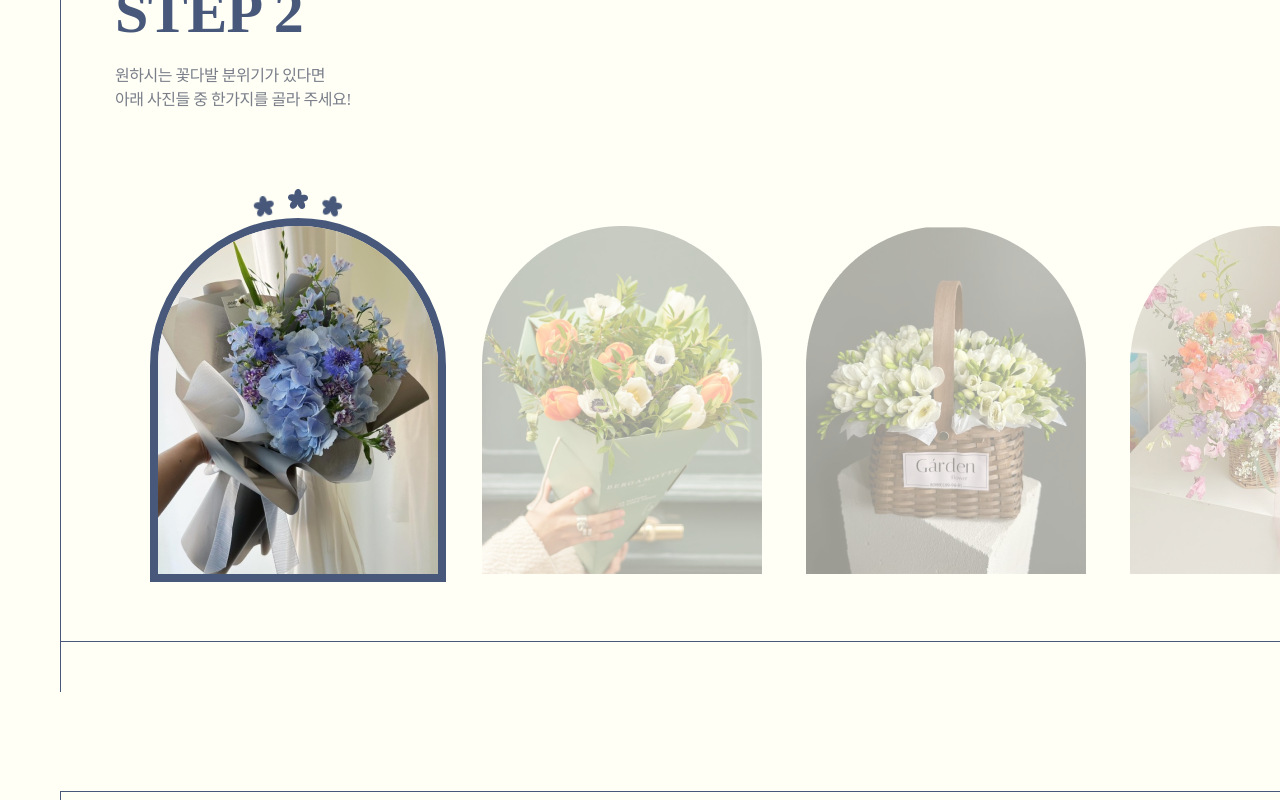
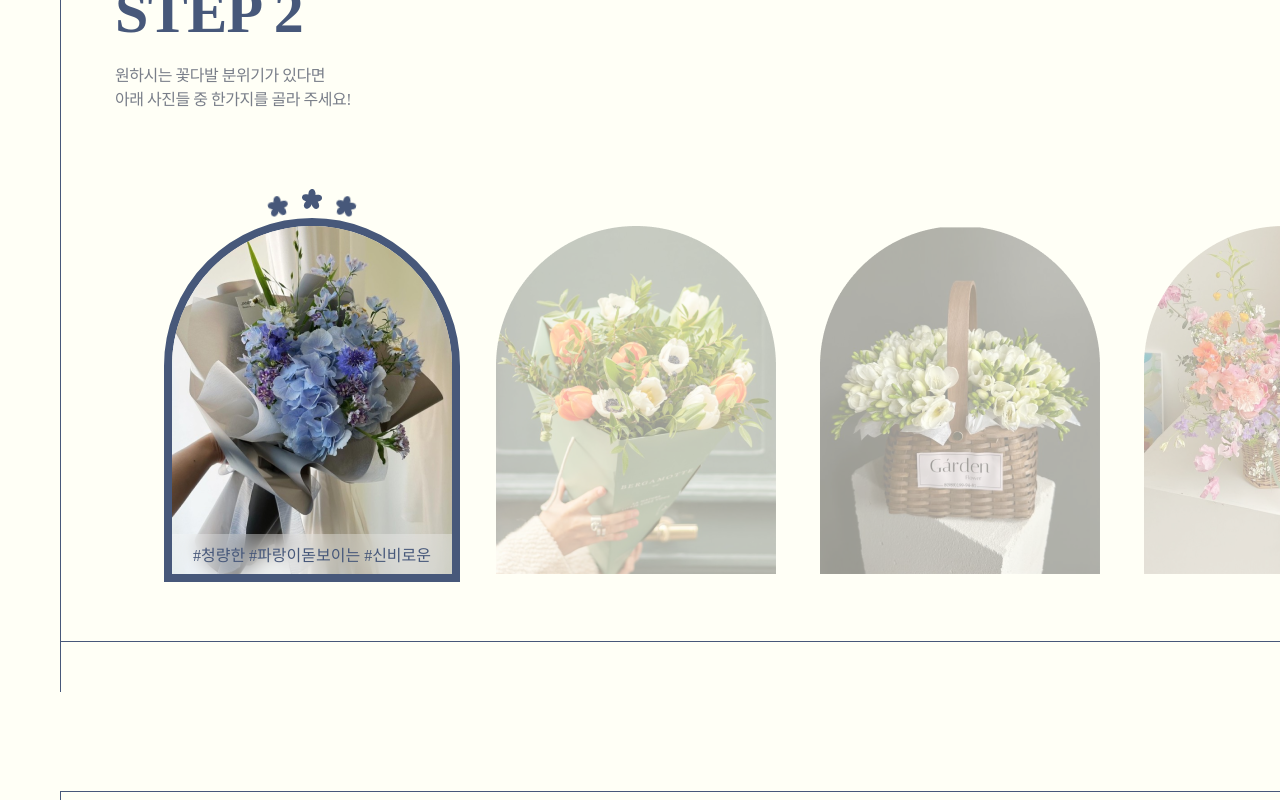
Before and after one commit to ahnsugyeong/FlowerLab, a React (Create React App) app in the folder src/main/frontend/: page /laboratory in a window 1280 px wide. Both pictures are taken after a click on the element 298 px from the left and 2010 px from the top of the page. Shown: the part 1610-2410 px from the top of the page. Built offline with nearby package versions, Linux system fonts and the light colour scheme; a web font is replaced by a local one.

Commit message:
Update(FE): Step2 css 보완

```diff
--- a/src/main/frontend/src/components/ImageSlider.js
+++ b/src/main/frontend/src/components/ImageSlider.js
@@ -10,7 +10,32 @@ const ImageSlider = ({ setClickedItem }) => {
     const [currentSlide, setCurrentSlide] = useState(0);
     const [clickedItem, setLocalClickedItem] = useState(null);
 
-
+    const commentData = [
+        {
+            index: 1,
+            comment: "#청량한 #파랑이돋보이는 #신비로운",
+        },
+        {
+            index: 2,
+            comment: "#우아한 #모던한 #주황포인트",
+        },
+        {
+            index: 3,
+            comment: "#포근한 #자연주의 #하양초록",
+        },
+        {
+            index: 4,
+            comment: "#로맨틱 #화려 #핑크빛 #세련된",
+        },
+        {
+            index: 5,
+            comment: "#분홍빛의 #로맨틱 #세련된",
+        },
+        {
+            index: 6,
+            comment: "#모던한 #시크 #깔끔한 #유럽풍",
+        },
+    ];
 
     const sliderTrackRef = useRef(null);
 
@@ -72,7 +97,16 @@ const ImageSlider = ({ setClickedItem }) => {
                                             opacity: clickedItem === null ? 1 : clickedItem === itemIndex ? 1 : 0.4,
                                         }}
                                     />
-
+                                    {clickedItem === itemIndex && (
+                                        <div>
+                                            <div className="image-blur-overlay"></div>
+                                            <div className="step2-design-comment-container">
+                                                <div className={`step2-design-comment ${clickedItem === itemIndex ? 'visible' : ''} `}>
+                                                    {commentData.find((data) => data.index === itemIndex)?.comment}
+                                                </div>
+                                            </div>
+                                        </div>
+                                    )}
                                 </div>
                             </div>
                         ))}
--- a/src/main/frontend/src/styles/laboratory/ImageSlider.css
+++ b/src/main/frontend/src/styles/laboratory/ImageSlider.css
@@ -17,7 +17,8 @@
     width: 280px;
     height: 348px;
     border-radius: 200px 200px 0px 0px;
-    margin-right: 28px;
+    margin-right: 14px;
+    margin-left: 14px;
     position: relative;
     cursor: pointer;
 
@@ -136,6 +137,36 @@
     opacity: 10%;
 }
 
-.step2-design-comment-1 {
+.step2-design-comment-container {
+    justify-content: center;
+    position: absolute;
+    bottom: 0;
+    height: 40px;
+    width: 100%;
+    background-color: rgba(255, 255, 255, 0.3);
+
+    display: flex;
+    align-items: center;
+    justify-content: center;
+}
+
+.step2-design-comment {
+    font-size: 16px;
+    font-weight: 500;
+    letter-spacing: 0em;
+    text-align: center;
+    align-items: center;
+    color: #47587A;
+    opacity: 1;
 
 }
+
+.image-blur-overlay {
+    content: "";
+    position: absolute;
+    bottom: 0;
+    left: 0;
+    right: 0;
+    height: 40px;
+    backdrop-filter: blur(10px);
+}
```
